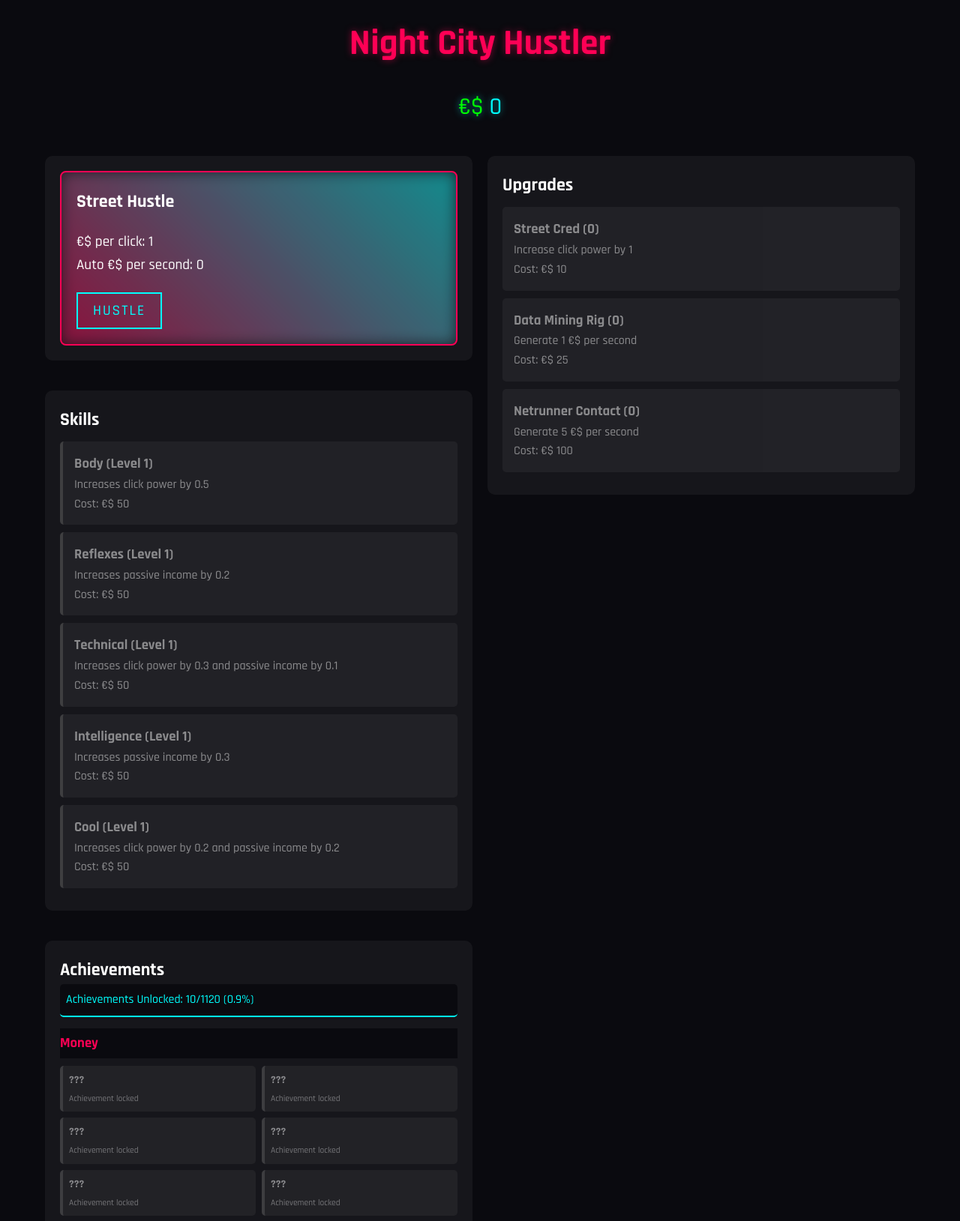
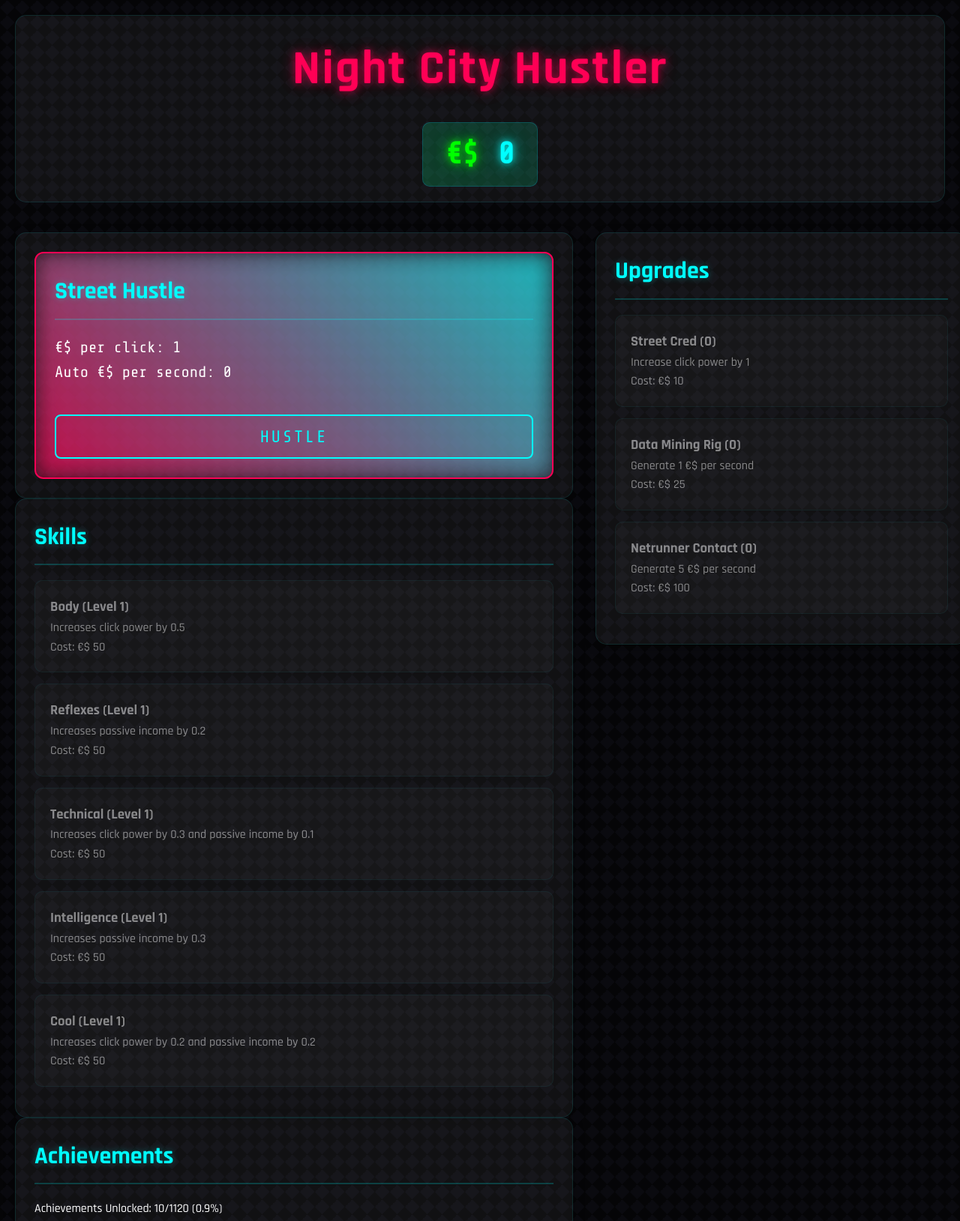
Before and after one commit to largefort/nightcityhustler, a plain HTML site: page index.html in a window 1280 px wide. Shown: the top 1629 px of the page at 75% size. Drawn offline with nearby package versions, Linux system fonts and the light colour scheme.

Commit message:
Update styles.css

```diff
--- a/styles.css
+++ b/styles.css
@@ -1,9 +1,13 @@
-@import url('https://fonts.googleapis.com/css2?family=Rajdhani:wght@500;700&display=swap');
+@import url('https://fonts.googleapis.com/css2?family=Rajdhani:wght@500;700&family=Share+Tech+Mono&display=swap');
 
 :root {
   --neon-pink: #ff0055;
   --neon-blue: #00ffff;
+  --neon-green: #00ff00;
   --dark-bg: #0a0a0f;
+  --darker-bg: #050507;
+  --panel-bg: rgba(255, 255, 255, 0.05);
+  --glass-effect: backdrop-filter: blur(10px);
 }
 
 * {
@@ -14,13 +18,20 @@
 
 body {
   background-color: var(--dark-bg);
+  background-image:
+    linear-gradient(45deg, var(--darker-bg) 25%, transparent 25%),
+    linear-gradient(-45deg, var(--darker-bg) 25%, transparent 25%),
+    linear-gradient(45deg, transparent 75%, var(--darker-bg) 75%),
+    linear-gradient(-45deg, transparent 75%, var(--darker-bg) 75%);
+  background-size: 20px 20px;
   color: #fff;
   font-family: 'Rajdhani', sans-serif;
   line-height: 1.6;
+  min-height: 100vh;
 }
 
 .container {
-  max-width: 1200px;
+  max-width: 1400px;
   margin: 0 auto;
   padding: 20px;
 }
@@ -29,44 +40,92 @@ header {
   text-align: center;
   margin-bottom: 40px;
   position: relative;
+  padding: 20px;
+  background: var(--panel-bg);
+  border-radius: 15px;
+  border: 1px solid rgba(0, 255, 255, 0.1);
 }
 
 h1 {
-  font-size: 3em;
+  font-size: 4em;
+  font-weight: 700;
   color: var(--neon-pink);
-  text-shadow: 0 0 10px rgba(255, 0, 85, 0.5);
+  text-shadow:
+    0 0 10px rgba(255, 0, 85, 0.5),
+    0 0 20px rgba(255, 0, 85, 0.3),
+    0 0 30px rgba(255, 0, 85, 0.1);
   margin-bottom: 20px;
+  letter-spacing: 2px;
 }
 
 .currency {
-  font-size: 2em;
-  color: var(--neon-blue);
-  text-shadow: 0 0 10px rgba(0, 255, 255, 0.5);
+  font-family: 'Share Tech Mono', monospace;
+  font-size: 2.5em;
+  background: rgba(0, 255, 255, 0.1);
+  display: inline-block;
+  padding: 10px 30px;
+  border-radius: 10px;
+  border: 1px solid rgba(0, 255, 255, 0.2);
+  position: relative;
+  overflow: hidden;
+}
+
+.currency::before {
+  content: '';
+  position: absolute;
+  top: 0;
+  left: 0;
+  right: 0;
+  bottom: 0;
+  background: linear-gradient(
+    45deg,
+    rgba(0, 255, 0, 0.1),
+    rgba(0, 255, 0, 0.05)
+  );
+  z-index: -1;
 }
 
 .eddies {
-  color: #00ff00;
+  color: var(--neon-green);
+  text-shadow:
+    0 0 10px rgba(0, 255, 0, 0.8),
+    0 0 20px rgba(0, 255, 0, 0.4),
+    0 0 30px rgba(0, 255, 0, 0.2);
+  font-weight: bold;
+}
+
+#money {
+  color: var(--neon-blue);
+  text-shadow:
+    0 0 10px rgba(0, 255, 255, 0.8),
+    0 0 20px rgba(0, 255, 255, 0.4),
+    0 0 30px rgba(0, 255, 255, 0.2);
+  font-weight: bold;
+  margin-left: 5px;
 }
 
 .game-area {
   display: grid;
-  grid-template-columns: 1fr 1fr;
-  gap: 20px;
+  grid-template-columns: 60% 40%;
+  gap: 30px;
 }
 
-.resource-box, .upgrade-box {
-  background: rgba(255, 255, 255, 0.05);
-  border-radius: 10px;
-  padding: 20px;
+.resource-box, .upgrade-box, .skills-box, .achievements-box {
+  background: var(--panel-bg);
+  border-radius: 15px;
+  padding: 25px;
   position: relative;
+  border: 1px solid rgba(0, 255, 255, 0.1);
+  box-shadow: 0 5px 15px rgba(0, 0, 0, 0.3);
 }
 
 .neon-border {
   border: 2px solid var(--neon-pink);
-  border-radius: 8px;
-  padding: 20px;
+  border-radius: 12px;
+  padding: 25px;
   position: relative;
   overflow: hidden;
+  background: rgba(255, 0, 85, 0.05);
 }
 
 .neon-border::before {
@@ -78,241 +137,187 @@ h1 {
   bottom: -2px;
   background: linear-gradient(45deg, var(--neon-pink), var(--neon-blue));
   z-index: -1;
-  filter: blur(10px);
+  filter: blur(15px);
   opacity: 0.5;
+  animation: borderGlow 3s ease-in-out infinite;
+}
+
+@keyframes borderGlow {
+  0%, 100% { opacity: 0.5; }
+  50% { opacity: 0.8; }
 }
 
 .cyber-button {
   background: transparent;
   border: 2px solid var(--neon-blue);
   color: var(--neon-blue);
-  padding: 10px 20px;
-  font-family: 'Rajdhani', sans-serif;
-  font-size: 1.2em;
+  padding: 15px 30px;
+  font-family: 'Share Tech Mono', monospace;
+  font-size: 1.4em;
   cursor: pointer;
   transition: all 0.3s ease;
   text-transform: uppercase;
-  letter-spacing: 2px;
+  letter-spacing: 3px;
   position: relative;
   overflow: hidden;
+  border-radius: 8px;
+  width: 100%;
+  margin-top: 20px;
 }
 
 .cyber-button:hover {
   background: var(--neon-blue);
   color: var(--dark-bg);
-  box-shadow: 0 0 20px rgba(0, 255, 255, 0.5);
+  box-shadow:
+    0 0 20px rgba(0, 255, 255, 0.5),
+    0 0 40px rgba(0, 255, 255, 0.3);
+  transform: translateY(-2px);
 }
 
 .cyber-button:active {
-  transform: scale(0.95);
-}
-
-.upgrade-item {
-  background: rgba(255, 255, 255, 0.1);
-  margin: 10px 0;
-  padding: 15px;
-  border-radius: 5px;
-  cursor: pointer;
-  transition: all 0.3s ease;
-}
-
-.upgrade-item:hover {
-  background: rgba(255, 255, 255, 0.2);
-}
-
-.upgrade-item.disabled {
-  opacity: 0.5;
-  cursor: not-allowed;
+  transform: scale(0.98) translateY(0);
 }
 
 .resource-info {
   margin: 20px 0;
-  font-size: 1.2em;
+  font-size: 1.3em;
+  font-family: 'Share Tech Mono', monospace;
+}
+
+h2 {
+  color: var(--neon-blue);
+  font-size: 2em;
+  margin-bottom: 20px;
+  text-shadow: 0 0 10px rgba(0, 255, 255, 0.3);
+  border-bottom: 2px solid rgba(0, 255, 255, 0.2);
+  padding-bottom: 10px;
+}
+
+.upgrade-item, .skill-item {
+  background: rgba(255, 255, 255, 0.05);
+  margin: 15px 0;
+  padding: 20px;
+  border-radius: 10px;
+  cursor: pointer;
+  transition: all 0.3s ease;
+  border: 1px solid rgba(0, 255, 255, 0.1);
+}
+
+.upgrade-item:hover, .skill-item:hover {
+  background: rgba(255, 255, 255, 0.1);
+  transform: translateX(5px);
+  border-color: rgba(0, 255, 255, 0.3);
+}
+
+.upgrade-item.disabled, .skill-item.disabled {
+  opacity: 0.5;
+  cursor: not-allowed;
+  transform: none;
+}
+
+.achievements-box {
+  max-height: 600px;
+  overflow-y: auto;
+  scrollbar-width: thin;
+  scrollbar-color: var(--neon-blue) var(--dark-bg);
+}
+
+.achievement-category h3 {
+  color: var(--neon-pink);
+  font-size: 1.5em;
+  margin: 25px 0 15px;
+  position: sticky;
+  top: 0;
+  background: var(--dark-bg);
+  padding: 10px 0;
+  z-index: 1;
+  border-bottom: 2px solid var(--neon-pink);
+}
+
+.achievement-item {
+  background: rgba(255, 255, 255, 0.07);
+  padding: 15px;
+  border-radius: 8px;
+  margin: 10px 0;
+  transition: all 0.3s ease;
+  border-left: 4px solid transparent;
+}
+
+.achievement-item.unlocked {
+  border-left-color: var(--neon-blue);
+  background: rgba(0, 255, 255, 0.05);
+}
+
+.achievement-item.locked {
+  opacity: 0.6;
+  border-left-color: #666;
+}
+
+.achievement-notification {
+  position: fixed;
+  bottom: 100px;
+  right: 30px;
+  background: rgba(0, 255, 255, 0.1);
+  padding: 20px;
+  border-radius: 10px;
+  border: 1px solid var(--neon-blue);
+  color: var(--neon-blue);
+  font-family: 'Share Tech Mono', monospace;
+  animation: slide-in-out 3s ease-in-out forwards;
+  z-index: 1000;
+  backdrop-filter: blur(5px);
+}
+
+.save-notification {
+  position: fixed;
+  bottom: 30px;
+  right: 30px;
+  background: rgba(0, 255, 255, 0.1);
+  padding: 15px 30px;
+  border-radius: 10px;
+  border: 1px solid var(--neon-blue);
+  color: var(--neon-blue);
+  font-family: 'Share Tech Mono', monospace;
+  animation: fade-out 2s forwards;
+  backdrop-filter: blur(5px);
 }
 
 .floating-text {
   position: fixed;
   transform: translate(-50%, -50%);
-  animation: float-up 1s ease-out forwards;
   pointer-events: none;
-  color: var(--neon-blue);
-  text-shadow: 0 0 5px rgba(0, 255, 255, 0.5);
+  color: var(--neon-green);
+  text-shadow: 0 0 5px rgba(0, 255, 0, 0.5);
   font-weight: bold;
+  font-family: 'Share Tech Mono', monospace;
+  font-size: 1.2em;
+  z-index: 1000;
 }
 
-@keyframes float-up {
+@keyframes float-away {
   0% {
     opacity: 1;
     transform: translate(-50%, -50%);
   }
   100% {
     opacity: 0;
-    transform: translate(-50%, -100%);
+    transform: translate(
+      calc(-50% + var(--x-offset, 0px)),
+      calc(-50% - 100px + var(--y-offset, 0px))
+    );
   }
 }
 
-.skill-item {
-  background: rgba(255, 255, 255, 0.1);
-  margin: 10px 0;
-  padding: 15px;
-  border-radius: 5px;
-  cursor: pointer;
-  transition: all 0.3s ease;
-  border-left: 4px solid var(--neon-blue);
+@media (max-width: 1200px) {
+  .game-area {
+    grid-template-columns: 1fr;
+  }
+
+  .container {
+    padding: 10px;
+  }
+
+  h1 {
+    font-size: 3em;
+  }
 }
-
-.skill-item:hover {
-  background: rgba(255, 255, 255, 0.2);
-}
-
-.skill-item.disabled {
-  opacity: 0.5;
-  cursor: not-allowed;
-  border-left-color: #666;
-}
-
-.skills-box {
-  background: rgba(255, 255, 255, 0.05);
-  border-radius: 10px;
-  padding: 20px;
-  margin-top: 20px;
-}
-
-.game-area {
-  display: grid;
-  grid-template-columns: 1fr 1fr;
-  gap: 20px;
-}
-
-.left-column {
-  display: flex;
-  flex-direction: column;
-  gap: 20px;
-}
-
-.save-notification {
-  position: fixed;
-  bottom: 20px;
-  right: 20px;
-  background: rgba(0, 255, 255, 0.1);
-  padding: 10px 20px;
-  border-radius: 5px;
-  color: var(--neon-blue);
-  animation: fade-out 2s forwards;
-}
-
-@keyframes fade-out {
-  0% { opacity: 1; }
-  70% { opacity: 1; }
-  100% { opacity: 0; }
-}
-
-.achievements-box {
-  background: rgba(255, 255, 255, 0.05);
-  border-radius: 10px;
-  padding: 20px;
-  margin-top: 20px;
-  max-height: 500px;
-  overflow-y: auto;
-  scrollbar-width: thin;
-  scrollbar-color: var(--neon-blue) var(--dark-bg);
-}
-
-.achievements-box::-webkit-scrollbar {
-  width: 8px;
-}
-
-.achievements-box::-webkit-scrollbar-track {
-  background: var(--dark-bg);
-  border-radius: 4px;
-}
-
-.achievements-box::-webkit-scrollbar-thumb {
-  background: var(--neon-blue);
-  border-radius: 4px;
-}
-
-.achievements-box::-webkit-scrollbar-thumb:hover {
-  background: rgba(0, 255, 255, 0.8);
-}
-
-.achievement-category {
-  margin: 15px 0;
-}
-
-.achievement-category h3 {
-  color: var(--neon-pink);
-  margin-bottom: 10px;
-  position: sticky;
-  top: 0;
-  background: var(--dark-bg);
-  padding: 5px 0;
-  z-index: 1;
-}
-
-.achievements-grid {
-  display: grid;
-  grid-template-columns: repeat(auto-fill, minmax(180px, 1fr));
-  gap: 8px;
-  margin-top: 8px;
-}
-
-.achievement-item {
-  background: rgba(255, 255, 255, 0.1);
-  padding: 8px;
-  border-radius: 5px;
-  transition: all 0.3s ease;
-  font-size: 0.9em;
-}
-
-.achievement-item h4 {
-  font-size: 1em;
-  margin-bottom: 4px;
-}
-
-.achievement-item p {
-  font-size: 0.8em;
-  opacity: 0.8;
-}
-
-.achievements-stats {
-  position: sticky;
-  top: 0;
-  z-index: 2;
-  color: var(--neon-blue);
-  font-size: 1em;
-  margin-bottom: 15px;
-  padding: 8px;
-  background: rgba(10, 10, 15, 0.95);
-  border-radius: 5px;
-  border-bottom: 2px solid var(--neon-blue);
-}
-
-.achievement-item.unlocked {
-  border-left: 4px solid var(--neon-blue);
-}
-
-.achievement-item.locked {
-  opacity: 0.5;
-  border-left: 4px solid #666;
-}
-
-.achievement-notification {
-  position: fixed;
-  bottom: 80px;
-  right: 20px;
-  background: rgba(0, 255, 255, 0.2);
-  padding: 15px;
-  border-radius: 5px;
-  border-left: 4px solid var(--neon-blue);
-  color: var(--neon-blue);
-  animation: slide-in-out 3s ease-in-out forwards;
-  z-index: 1000;
-}
-
-@keyframes slide-in-out {
-  0% { transform: translateX(100%); opacity: 0; }
-  10% { transform: translateX(0); opacity: 1; }
-  90% { transform: translateX(0); opacity: 1; }
-  100% { transform: translateX(100%); opacity: 0; }
-}
```
